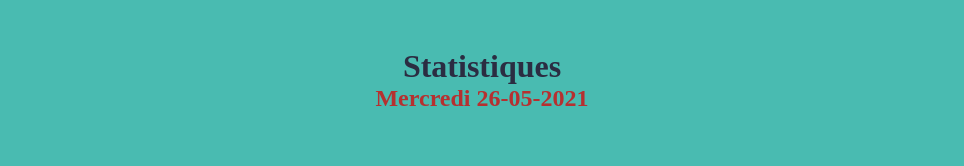
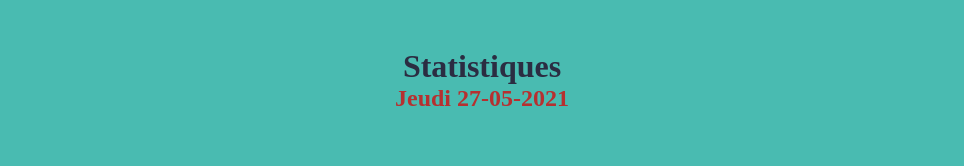
Before and after one commit to Ouassim-Hamdani/estin, a plain HTML site: page index.html in a window 1280 px wide. Shown: the top 166 px of the page, without its empty margins (158-1122 px from the left). Drawn offline with nearby package versions, Linux system fonts and the light colour scheme; some packages are replaced by stand-ins of ours.

Commit message:
Update index.html

```diff
--- a/index.html
+++ b/index.html
@@ -9,7 +9,7 @@
 </head>
 <body>
     <h1>Statistiques</h1>
-    <h2>Mercredi 26-05-2021</h2>
+    <h2>Jeudi 27-05-2021</h2>
     <div class="box">
         <div class="cp1">
             <H1 class="titr">1CP</H1>
```
